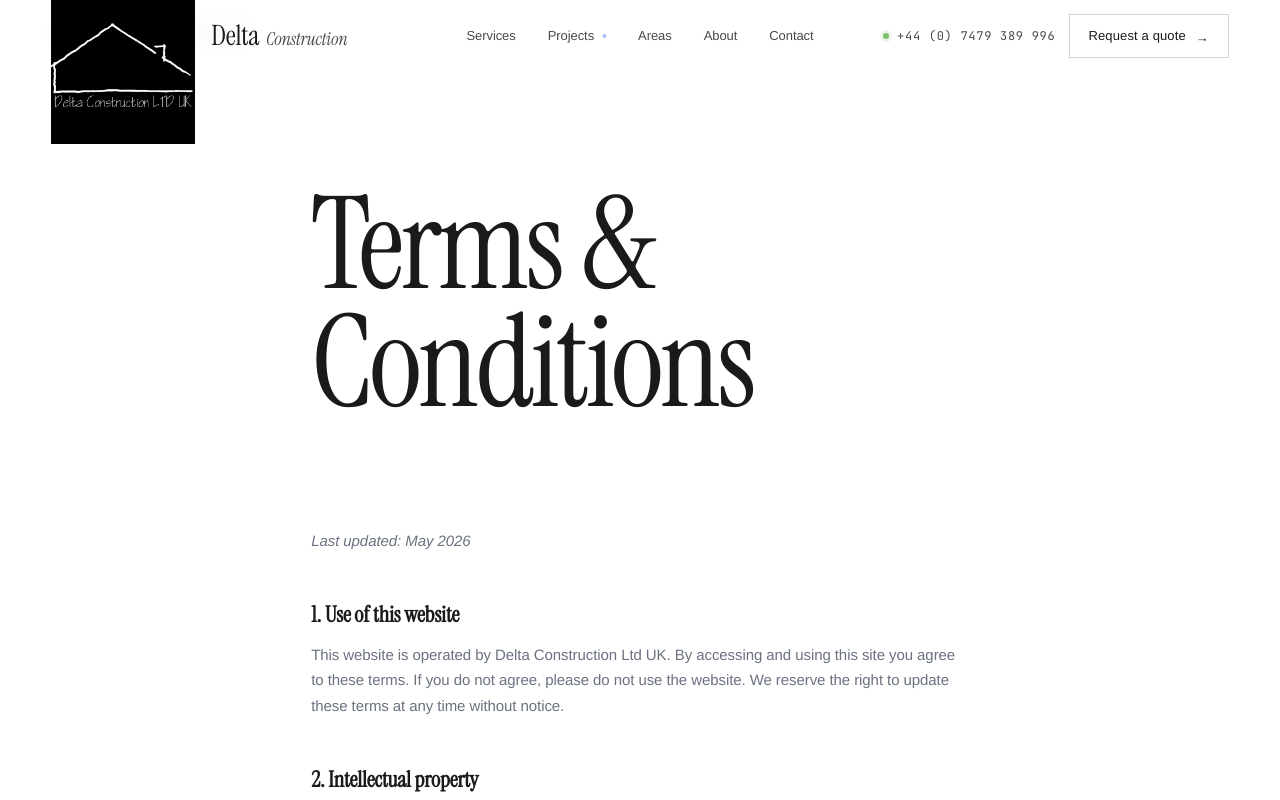
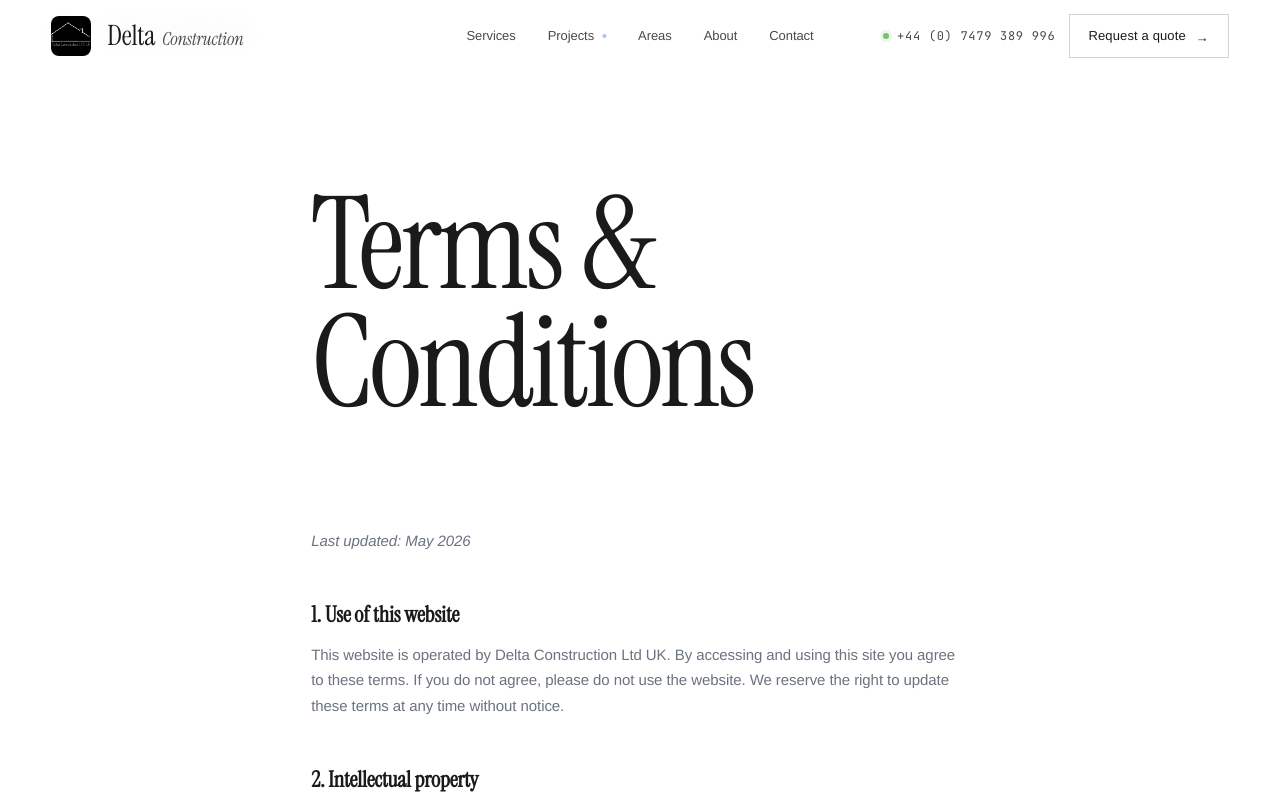
Before and after one commit to AldiD12/delta-construction, a Next.js app: page /terms in a window 1280 px wide. Shown: the top 800 px of the page. Built offline with nearby package versions, Linux system fonts and the light colour scheme.

Commit message:
Make desktop logo smaller (40px) with vertical margin and rounded corners

```diff
--- a/src/app/globals.css
+++ b/src/app/globals.css
@@ -114,7 +114,14 @@ section{position:relative}
 }
 .brand{display:flex;align-items:center;gap:16px}
 .brand-mark{display:grid;place-items:center;position:relative;}
-.brand-mark svg,.brand-mark img{width:144px;height:144px;margin-bottom:-72px;display:block;object-fit:contain}
+.brand-mark svg,.brand-mark img{
+  width:40px;
+  height:40px;
+  margin:8px 0; /* Add vertical margin */
+  display:block;
+  object-fit:contain;
+  border-radius:8px; /* Rounded on desktop too */
+}
 .brand-name{font-family:var(--serif);font-size:28px;letter-spacing:-0.01em;font-weight:400}
 .brand-name span{color:var(--ink-2);font-style:italic;font-size:18px;margin-left:4px}
 .nav-links a{font-size:13px;color:var(--ink-2);position:relative}
```
